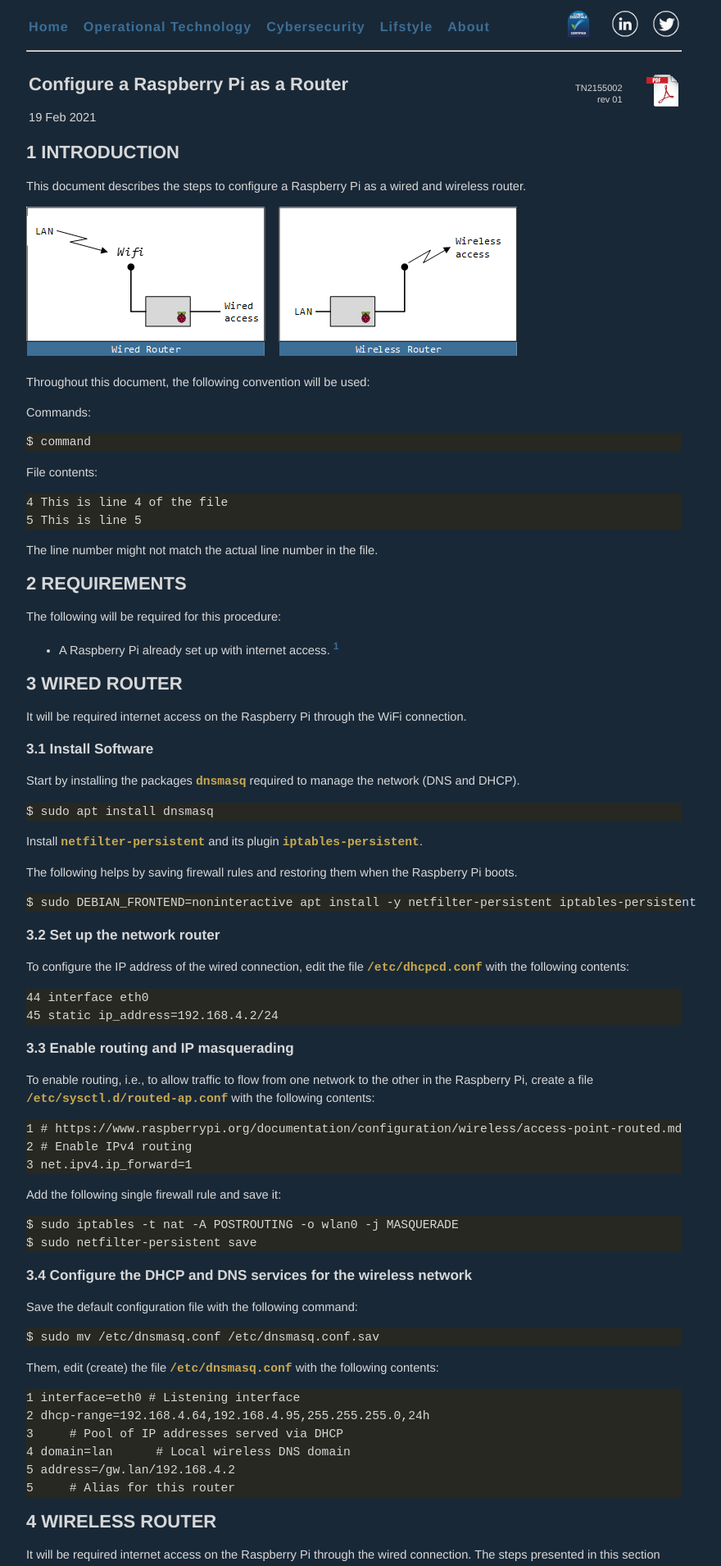
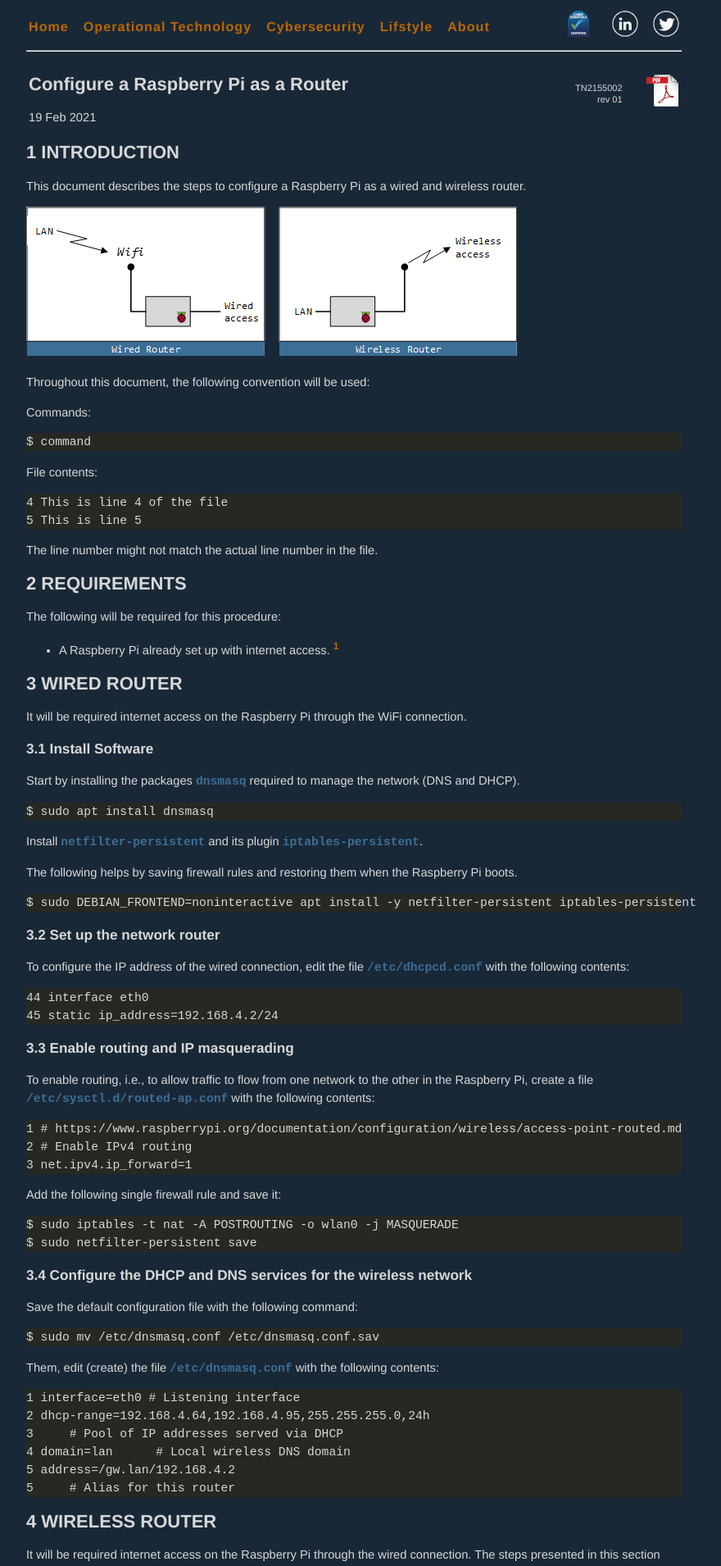
Before and after one commit to hardpath/hardpath.github.io, a Jekyll site: the page built from _posts/2021-02-19-configure-raspberry-pi-as-router.md, in a window 1280 px wide. Shown: the top 1910 px of the page at 82% size, without its empty margins (208-1088 px from the left). Built offline with Jekyll 4.4.1, drawn with Linux system fonts in a browser that asks for light colours.

Commit message:
Links' colours adjusted

```diff
--- a/_sass/specifics.scss
+++ b/_sass/specifics.scss
@@ -8,7 +8,6 @@
 }
 
 a.nav {
-  color:#3c6e96;
   font-weight: bold;
   font-size: 110%;
   letter-spacing: 1px;
--- a/_sass/theme.scss
+++ b/_sass/theme.scss
@@ -28,7 +28,7 @@
 }
 
 a {
-  color:#3c6e96;
+  color: #bb6600;
   font-weight: bold;
   text-decoration: none;
   border: 10px;
@@ -43,6 +43,6 @@
 }
 
 code.language-plaintext {
-  color: #c9a950;
+  color:#3c6e96;
   font-weight: bold;
 }
```
